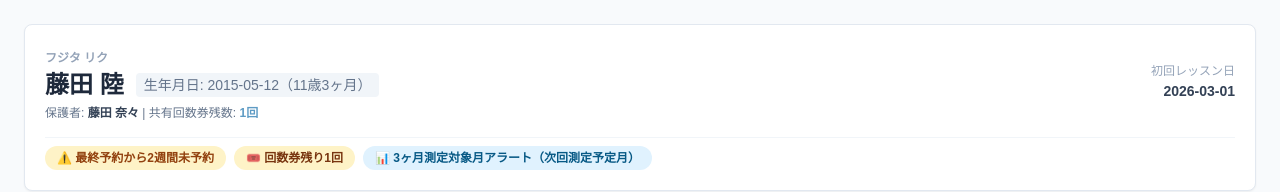
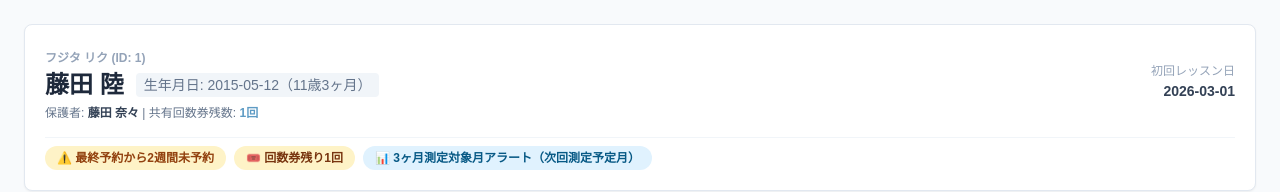
Before and after one commit to 2025golazo-bot/GOLAZO, a Next.js app: page /customers/student/1 in a window 1280 px wide. Shown: the top 192 px of the page. Built offline with nearby package versions, Linux system fonts and the light colour scheme.

Commit message:
Update page.tsx

```diff
--- a/app/customers/student/[id]/page.tsx
+++ b/app/customers/student/[id]/page.tsx
@@ -1,8 +1,8 @@
 'use client';
 
-import React, { useState, useMemo } from 'react';
+import React, { useState } from 'react';
 
-// セッションの型定義（photo に string | null を許容）
+// セッションの型定義
 interface Session {
   id: string;
   date: string;
@@ -29,7 +29,9 @@ function calculateAge(birthdateStr: string) {
   return `${years}歳${months < 0 ? months + 12 : months}ヶ月`;
 }
 
-export default function StudentDetail() {
+export default function StudentDetail({ params }: { params: { id: string } }) {
+  const studentId = params?.id || 's-001';
+
   const [activeTab, setActiveTab] = useState<'session' | 'measurement' | 'search'>('session');
 
   const parentData = {
@@ -42,7 +44,7 @@ export default function StudentDetail() {
   };
 
   const [student, setStudent] = useState({
-    id: 's-001',
+    id: studentId,
     name: '藤田 陸',
     kana: 'フジタ リク',
     birthdate: '2015-05-12',
@@ -53,7 +55,6 @@ export default function StudentDetail() {
     memo: '右足首捻挫の既往歴あり'
   });
 
-  // Session[] 型を明示指定
   const [sessions, setSessions] = useState<Session[]>([
     { id: 'ses-1', date: '2026-08-10', staff: '藤田 渉仁', content: 'KOBA式体幹トレーニング・リアクションアジリティ', homework: '片足バランス1分×2', photo: null }
   ]);
@@ -101,7 +102,7 @@ export default function StudentDetail() {
       <div className="bg-white rounded-lg p-5 shadow-sm border border-slate-200 mb-6">
         <div className="flex flex-wrap items-center justify-between gap-4 mb-4">
           <div>
-            <span className="text-xs text-slate-400 font-bold">{student.kana}</span>
+            <span className="text-xs text-slate-400 font-bold">{student.kana} (ID: {student.id})</span>
             <h1 className="text-2xl font-bold text-slate-800 flex items-center gap-3">
               {student.name}
               <span className="text-sm font-normal text-slate-500 bg-slate-100 px-2 py-0.5 rounded">
```
